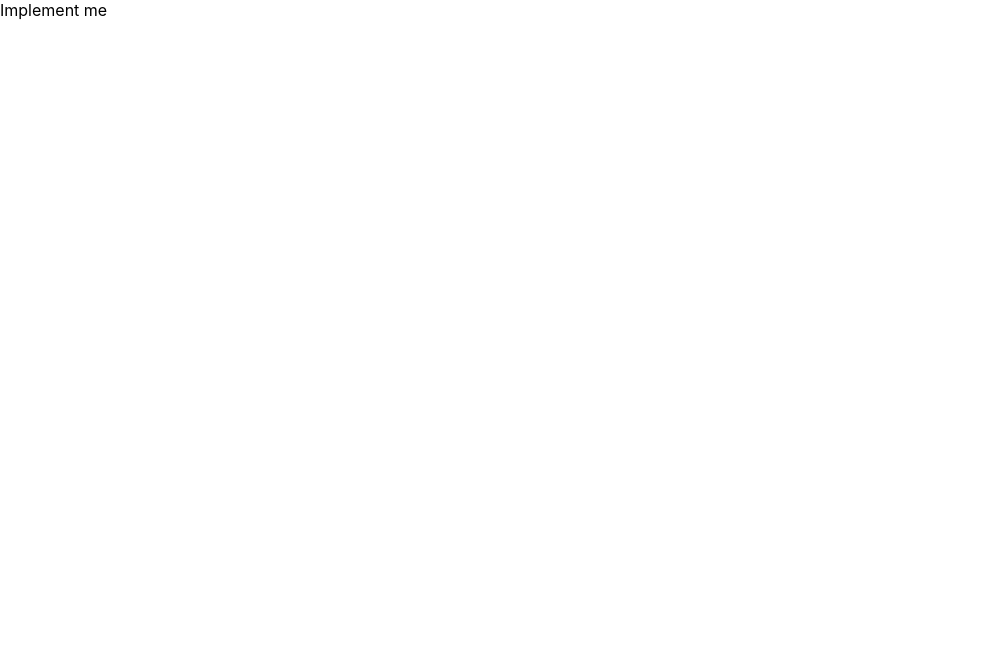
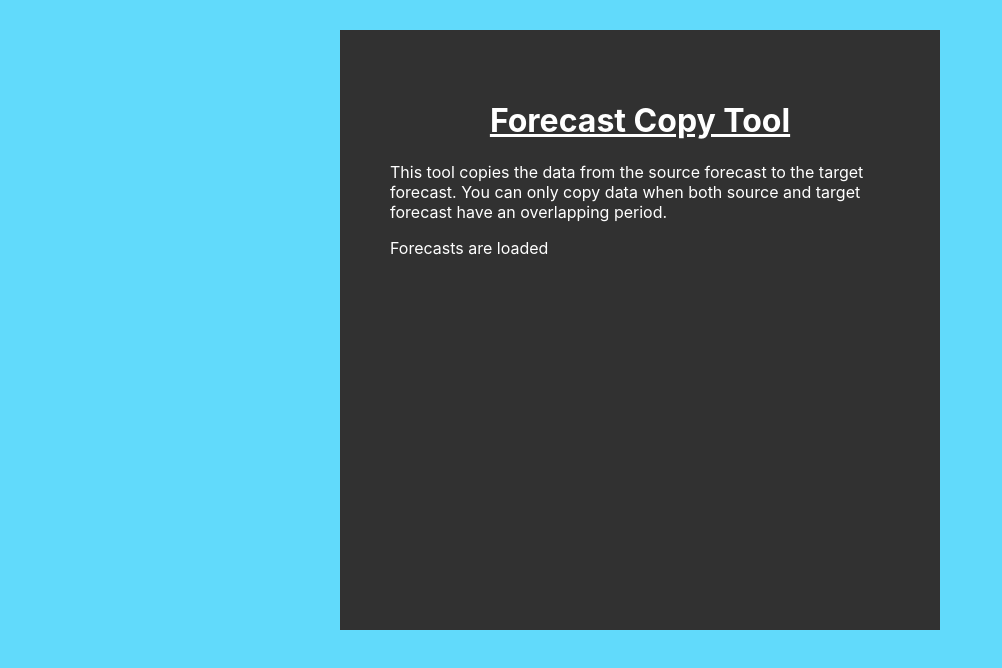
Before and after one commit to quantics-io/react-coding-challenge, a React (Create React App) app: page / in a window 1280 px wide. Shown: the top 668 px of the page, without its empty margins (0-1002 px from the left). Built offline with nearby package versions, Linux system fonts and the light colour scheme.

Commit message:
ForecastProvider finished, Layout started

```diff
--- a/package.json
+++ b/package.json
@@ -18,6 +18,7 @@
     "react-scripts": "5.0.1",
     "sass": "^1.60.0",
     "typescript": "^4.9.5",
+    "usehooks-ts": "^2.9.1",
     "web-vitals": "^2.1.4"
   },
   "scripts": {
--- a/public/forecastruns.json
+++ b/public/forecastruns.json
@@ -1,8 +1,8 @@
 [
   {
     "id": "fc5",
-    "name": "FC January 2023",
-    "user":{
+    "nae": "FC January 2023",
+    "user": {
       "firstname": "John",
       "lastname": "Doe",
       "email": "john.doe@example.com"
@@ -15,8 +15,8 @@
   },
   {
     "id": "fc4",
-    "name": "FC January 2022 (rerun)",
-    "user":{
+    "name": "5",
+    "user": {
       "firstname": "John",
       "lastname": "Doe",
       "email": "john.doe@example.com"
@@ -30,7 +30,7 @@
   {
     "id": "fc3",
     "name": "FC April 2022",
-    "user":{
+    "user": {
       "firstname": "John",
       "lastname": "Doe",
       "email": "john.doe@example.com"
@@ -44,7 +44,7 @@
   {
     "id": "fc2",
     "name": "FC January 2022",
-    "user":{
+    "user": {
       "firstname": "John",
       "lastname": "Doe",
       "email": "john.doe@example.com"
@@ -58,7 +58,7 @@
   {
     "id": "fc1",
     "name": "FC January 2021",
-    "user":{
+    "user": {
       "firstname": "John",
       "lastname": "Doe",
       "email": "john.doe@example.com"
--- a/src/App.module.scss
+++ /dev/null
@@ -1,5 +0,0 @@
-body {
-  background-color: #61dafb;
-}
-
-// todo: make me pretty
--- a/src/App.tsx
+++ b/src/App.tsx
@@ -1,24 +1,20 @@
-import React, { useEffect, useState } from 'react';
-import s from './App.module.scss';
+import { stringify } from 'querystring';
+import { useEffect, useState } from 'react';
+import './default.scss';
+import Layout from './Components/Layout';
+import ProvideForecasts from './Components/ProvideForecasts';
+
+
 
 function App() {
 
-  const [forecasts, setForecasts] = useState([]);
-  useEffect(() => {
-    fetch("forecastruns.json")
-      .then((response) => response.json())
-      .then((data) => {
-        console.log(data);
-        setForecasts(data);
-      })
-      .catch((err) => {
-        console.log(err.message);
-      });
-  }, []);
-
-
-
-  return (<div>Implement me</div>);
+  return (
+    <ProvideForecasts>
+      <Layout>
+        <div>Forecasts are loaded</div>
+      </Layout>
+    </ProvideForecasts>
+  );
 }
 
 export default App;
--- /dev/null
+++ b/src/Components/Layout/index.tsx
@@ -0,0 +1,25 @@
+import { ReactElement } from "react";
+import './styles.scss';
+
+interface LayoutProps {
+    children: ReactElement
+}
+
+const Layout = ({ children }: LayoutProps) => {
+    return (
+        <div className='positionBox'>
+            <div className='box'>
+                <h1>Forecast Copy Tool</h1>
+                <p>
+                    This tool copies the data from the
+                    source forecast to the target forecast.
+                    You can only copy data when both source
+                    and target forecast have an overlapping period.
+                </p>
+                {children}
+            </div>
+        </div>
+    );
+}
+
+export default Layout;
--- /dev/null
+++ b/src/Components/Layout/styles.scss
@@ -0,0 +1,14 @@
+h1 {
+    text-decoration: underline;
+    text-align: center;
+}
+
+.box {
+    display: block;
+    margin: 30px auto;
+    padding: 50px;
+    width: 500px;
+    height: 500px;
+    background-color: #313131;
+    color: white;
+}
--- /dev/null
+++ b/src/Components/ProvideForecasts.tsx
@@ -0,0 +1,61 @@
+import React, { ReactChildren, ReactElement, ReactNode, useEffect, useState } from "react";
+
+interface Period {
+    start: Date
+    end: Date
+}
+
+interface IForecast {
+    name: string
+    period: Period
+};
+
+function isForecast(fc: any): fc is IForecast {
+    return fc.hasOwnProperty('name')
+        && fc.hasOwnProperty('period')
+        && fc.period.hasOwnProperty('start')
+        && fc.period.hasOwnProperty('end')
+        && typeof fc.name === 'string'
+        && new Date(fc.period.start) instanceof Date
+        && new Date(fc.period.end) instanceof Date;
+}
+
+interface ProvideForecastsProps {
+    children: ReactElement
+}
+
+const ProvideForecasts = ({ children }: ProvideForecastsProps) => {
+
+
+    const [forecasts, setForecasts] = useState<IForecast[] | null>(null);
+    const getForecasts = async () => {
+        const res: Response = await fetch("forecastruns.json");
+        const forecastData: any = await res.json();
+        const typeSafeForecastData: IForecast[] = [];
+
+        for (let i = 0; i < forecastData.length; i++) {
+            if (forecastData[i] && isForecast(forecastData[i])) {
+                typeSafeForecastData.push(forecastData[i]);
+            }
+        }
+        setForecasts([...typeSafeForecastData]);
+    }
+
+    useEffect(() => {
+        getForecasts();
+    }, []);
+
+    console.log('forecasts', forecasts);
+
+    if (forecasts) {
+        if (forecasts.length === 0)
+            return <div>We couldn't find any forecasts.</div>
+        return (children);
+    }
+    return <div>Forecasts are loadig.</div>
+
+
+
+}
+
+export default ProvideForecasts;
--- /dev/null
+++ b/src/default.scss
@@ -0,0 +1,5 @@
+body {
+    background-color: #61dafb;
+}
+
+// todo: make me pretty
```
Also changed, not shown: 2 other files (tests, documents, lock files or other folders).
